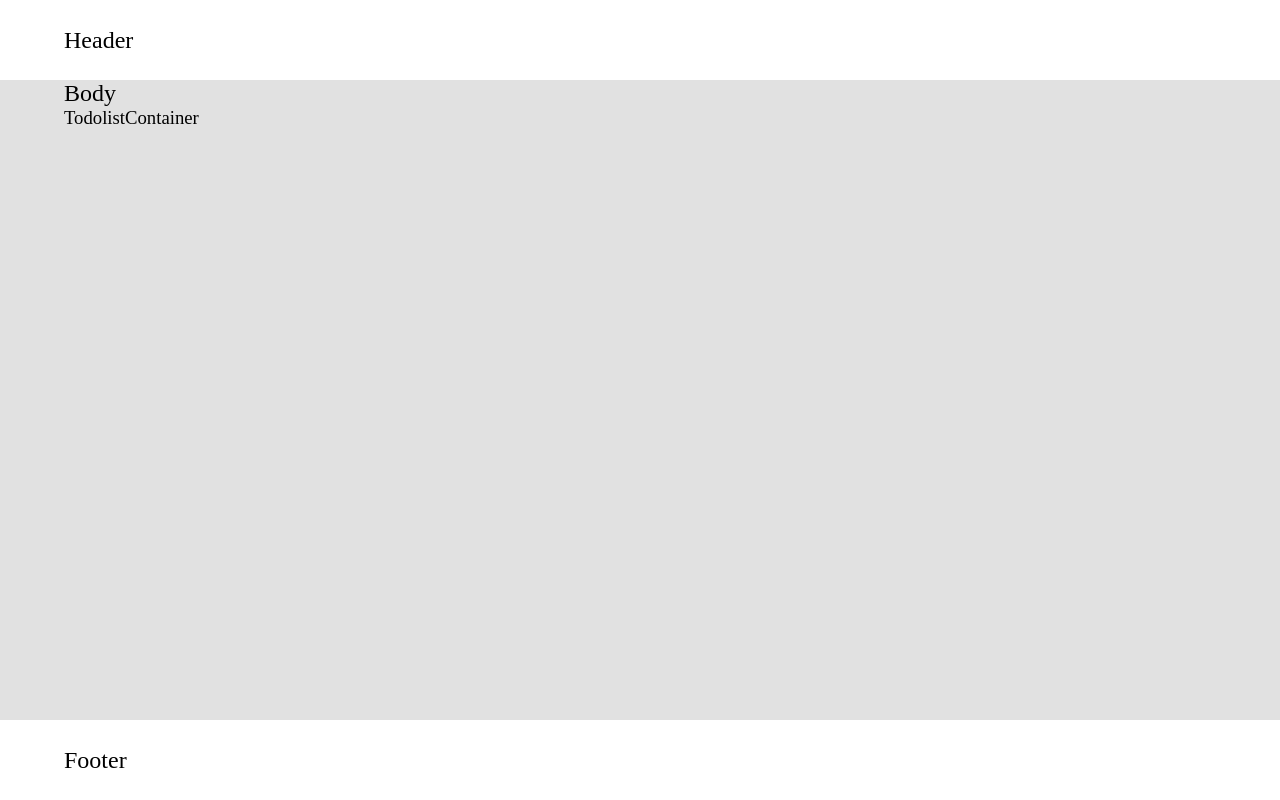
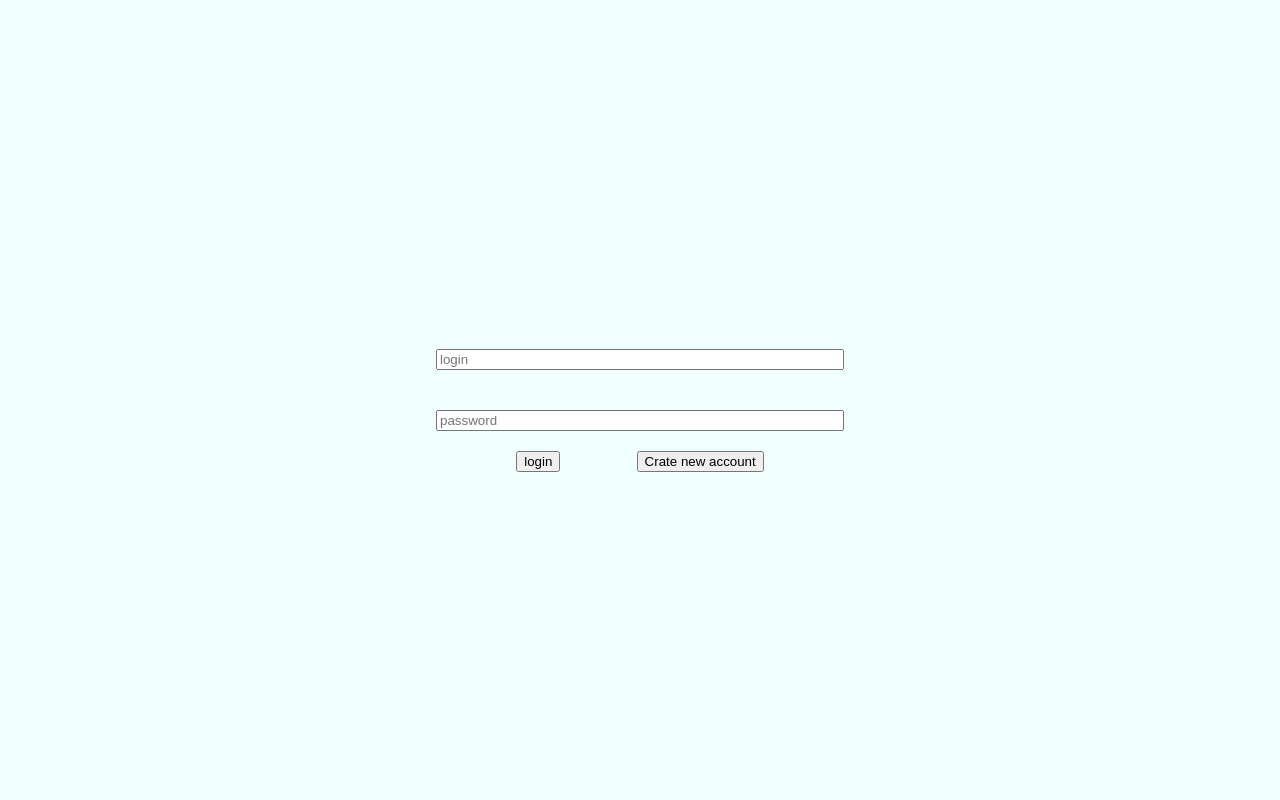
Before and after one commit to AleksTimofeev/todolist, a React (Create React App) app: page / in a window 1280 px wide. Built offline with nearby package versions, Linux system fonts and the light colour scheme; no server answers.

Commit message:
add login page

```diff
--- a/src/App.tsx
+++ b/src/App.tsx
@@ -6,6 +6,7 @@
 import Header from "./Components/Header/Header";
 import Body from "./Components/Body/Body";
 import Footer from "./Components/Footer/Footer";
+import Login from "./Components/Logon/Login";
 
 
 function App() {
@@ -15,17 +16,21 @@
   const dispatch = useAppDispatch()
 
   useEffect(() => {
-    if(!authUserId){
+    if (!authUserId) {
       dispatch(authMeTC())
     }
-  },[])
+  }, [])
 
   return (
     <div>
       <BrowserRouter>
-        <Header />
-        <Body />
-        <Footer />
+        {authUserId ?
+          <>
+            <Header/>
+            <Body/>
+            <Footer/>
+          </> :
+          <Login/>}
       </BrowserRouter>
     </div>
   );
--- /dev/null
+++ b/src/Components/Logon/Login.tsx
@@ -0,0 +1,20 @@
+import React from 'react';
+import styles from './Logon.module.scss'
+
+const Login = () => {
+
+  return (
+    <div className={styles.loginContainer}>
+      <div className={styles.loginForm}>
+        <input type={'text'} placeholder={'login'}/>
+        <input type={'password'} placeholder={'password'}/>
+        <div className={styles.buttons}>
+          <button>login</button>
+          <button>Crate new account</button>
+        </div>
+      </div>
+    </div>
+  );
+};
+
+export default Login;
--- /dev/null
+++ b/src/Components/Logon/Logon.module.scss
@@ -0,0 +1,31 @@
+.loginContainer {
+  width: 100%;
+  height: 100vh;
+  display: flex;
+  align-items: center;
+  justify-content: center;
+  background: azure;
+
+  .loginForm {
+    width: 400px;
+    box-sizing: border-box;
+    display: flex;
+    flex-direction: column;
+    align-items: center;
+    justify-content: center;
+
+    input {
+      width: 100%;
+      margin: 20px 0;
+    }
+    .buttons {
+      width: 100%;
+      display: flex;
+      justify-content: space-evenly;
+
+      button {
+
+      }
+    }
+  }
+}
```
